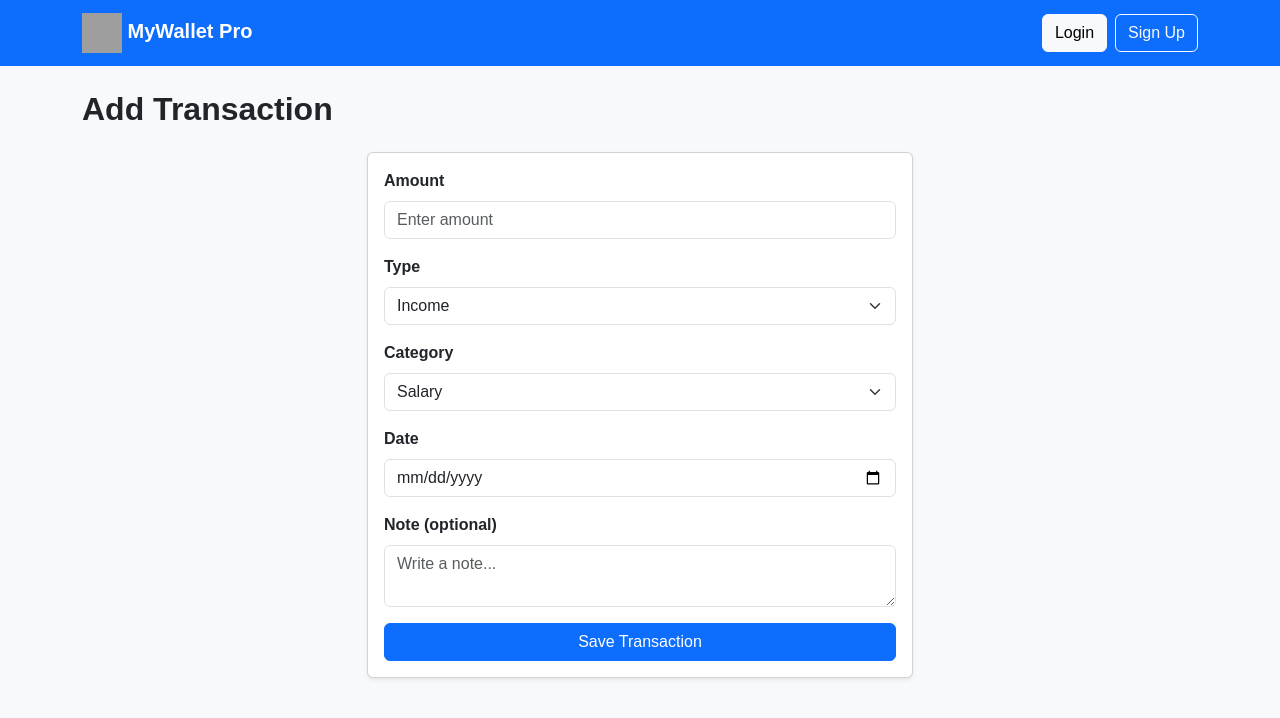
After one commit to khaledelsayed2003/MyWallet_Pro, a Flask app: page /add in a window 1280 px wide. The commit adds this page. Shown: the top 718 px of the page. Run offline with Flask 3, Linux system fonts and the light colour scheme; grey boxes are pictures that could not be loaded.

Commit message:
feat: add add-transaction template & implement add route

```diff
--- a/app.py
+++ b/app.py
@@ -26,5 +26,10 @@ def login():
 def register():
     return render_template("register.html")
 
+@app.route("/add")
+def add_transaction():
+    return render_template("add_transaction.html")
+
+
 if __name__  == "__main__":
     app.run(debug=True)
--- /dev/null
+++ b/static/js/category_toggle.js
@@ -0,0 +1,25 @@
+document.addEventListener("DOMContentLoaded", () => {
+  const typeSelect = document.getElementById("txType");
+  const incomeSelect = document.getElementById("incomeCategory");
+  const expenseSelect = document.getElementById("expenseCategory");
+  const finalInput = document.getElementById("categoryFinal");
+
+  if (!typeSelect || !incomeSelect || !expenseSelect || !finalInput) return;
+
+  function syncCategory() {
+    const isIncome = typeSelect.value === "income";
+
+    incomeSelect.classList.toggle("d-none", !isIncome);
+    expenseSelect.classList.toggle("d-none", isIncome);
+
+    const activeSelect = isIncome ? incomeSelect : expenseSelect;
+    finalInput.value = activeSelect.value;
+  }
+
+  incomeSelect.addEventListener("change", syncCategory);
+  expenseSelect.addEventListener("change", syncCategory);
+  typeSelect.addEventListener("change", syncCategory);
+
+  // init on load
+  syncCategory();
+});
--- /dev/null
+++ b/templates/add_transaction.html
@@ -0,0 +1,80 @@
+{% extends 'base.html' %}
+
+{% block content %}
+
+<h2 class="fw-bold mb-4">Add Transaction</h2>
+
+<div class="row justify-content-center">
+  <div class="col-md-6">
+    <div class="card shadow-sm">
+      <div class="card-body">
+        <form method="POST">
+          <div class="mb-3">
+            <label class="form-label fw-semibold">Amount</label>
+            <input
+              type="number"
+              name="amount"
+              step="0.01"
+              class="form-control"
+              placeholder="Enter amount"
+              required
+            />
+          </div>
+
+          <div class="mb-3">
+            <label class="form-label fw-semibold">Type</label>
+            <select class="form-select" name="type" id="txType" required>
+                <option value="income">Income</option>
+                <option value="expense">Expense</option>
+            </select>
+          </div>
+
+          <div class="mb-3">
+            <label class="form-label fw-semibold">Category</label>
+
+            <!-- Income categories -->
+            <select class="form-select d-none" name="category_income" id="incomeCategory">
+              <option value="Salary">Salary</option>
+              <option value="Freelance">Freelance</option>
+              <option value="Refund">Refund</option>
+              <option value="Other">Other</option>
+            </select>
+
+            <!-- Expense categories -->
+            <select class="form-select" name="category_expense" id="expenseCategory">
+              <option value="Food">Food</option>
+              <option value="Groceries">Groceries</option>
+              <option value="Transportation">Transportation</option>
+              <option value="Shopping">Shopping</option>
+              <option value="Bills">Bills</option>
+              <option value="Health">Health</option>
+              <option value="Other">Other</option>
+            </select>
+
+            <!-- Actual value submitted! -->
+            <input type="hidden" name="category" id="categoryFinal" />
+          </div>
+
+          <div class="mb-3">
+            <label class="form-label fw-semibold">Date</label>
+            <input type="date" name="date" class="form-control" />
+          </div>
+
+          <div class="mb-3">
+            <label class="form-label fw-semibold">Note (optional)</label>
+            <textarea
+              class="form-control"
+              name="note"
+              rows="2"
+              placeholder="Write a note..."
+            ></textarea>
+          </div>
+
+          <button class="btn btn-primary w-100">Save Transaction</button>
+        </form>
+      </div>
+    </div>
+  </div>
+</div>
+
+{% endblock %}
--- a/templates/base.html
+++ b/templates/base.html
@@ -45,5 +45,6 @@
     <script src="https://cdn.jsdelivr.net/npm/bootstrap@5.3.0/dist/js/bootstrap.bundle.min.js"></script>
     <script src="https://cdn.jsdelivr.net/npm/chart.js"></script>
     <script src="{{ url_for('static', filename='js/charts.js') }}"></script>
+    <script src="{{ url_for('static', filename='js/category_toggle.js') }}"></script>
   </body>
 </html>
```
